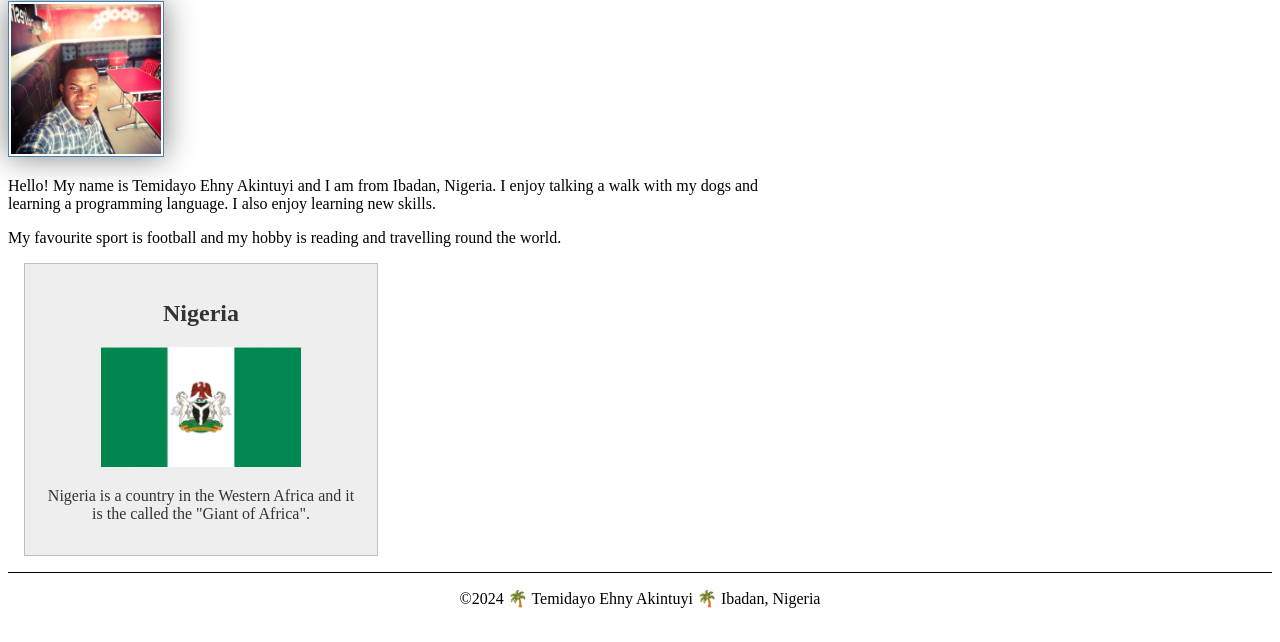
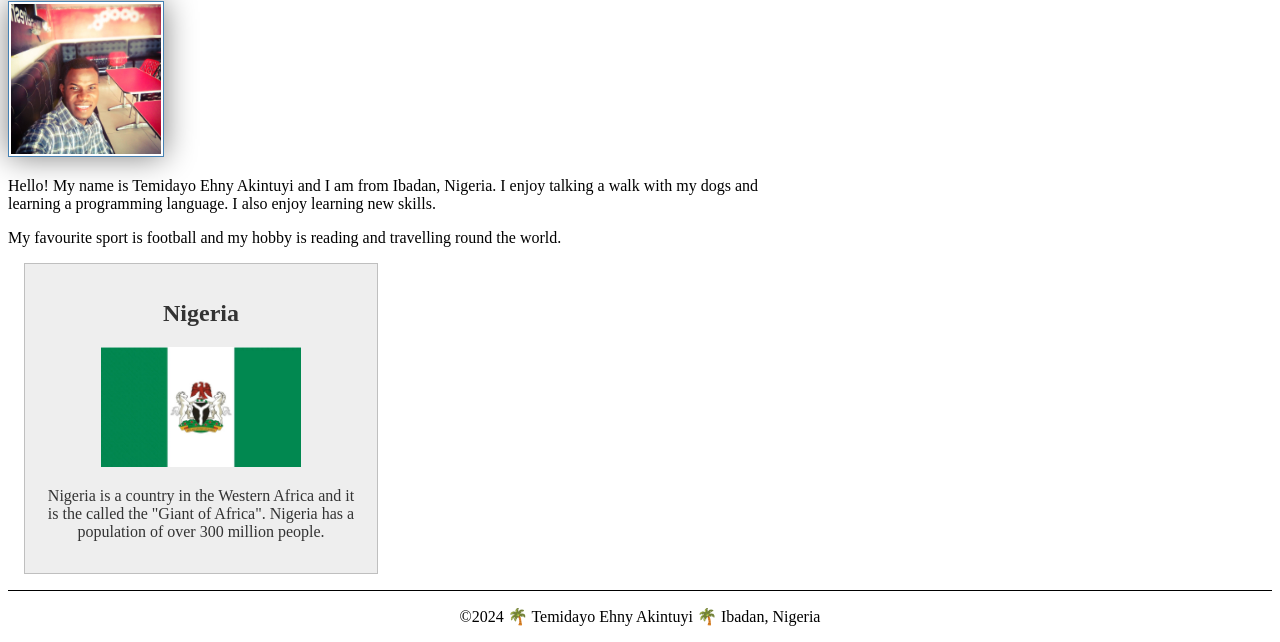
Before and after one commit to asiwajutea/wdd130, a plain HTML site: page index.html in a window 1280 px wide. Shown: the part 161-803 px from the top of the page. Drawn offline with Linux system fonts and the light colour scheme.

Commit message:
new changes

```diff
--- a/index.html
+++ b/index.html
@@ -25,7 +25,7 @@
         <aside>
             <h2>Nigeria</h2>
             <img src="images/nigeria_flag.jpg" alt="Nigeria flag">
-            <p>Nigeria is a country in the Western Africa and it is the called the "Giant of Africa".</p>
+            <p>Nigeria is a country in the Western Africa and it is the called the "Giant of Africa". Nigeria has a population of over 300 million people.</p>
         </aside>
         <footer>
             <p>©2024 🌴 Temidayo Ehny Akintuyi 🌴 Ibadan, Nigeria</p>
```
